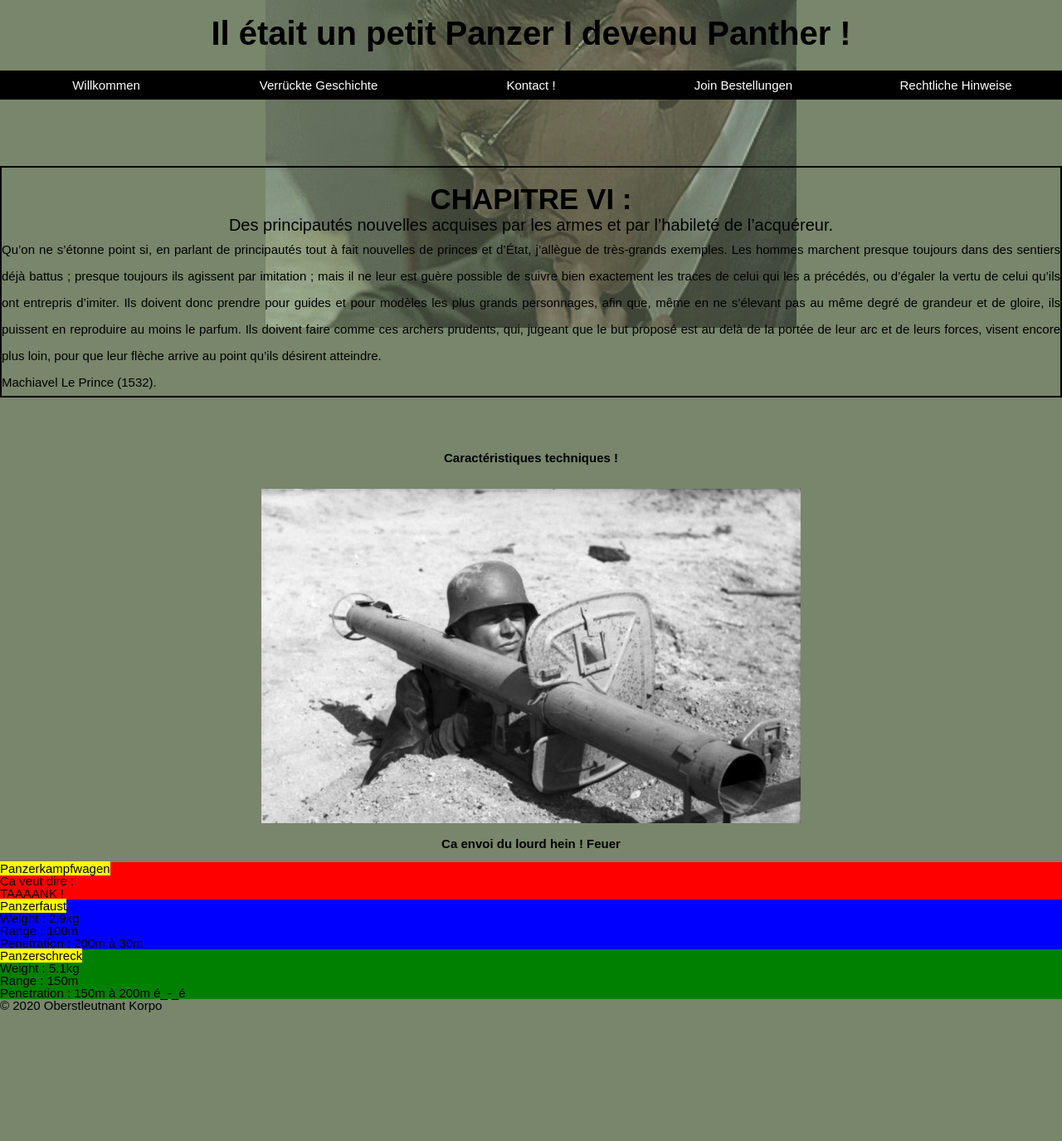
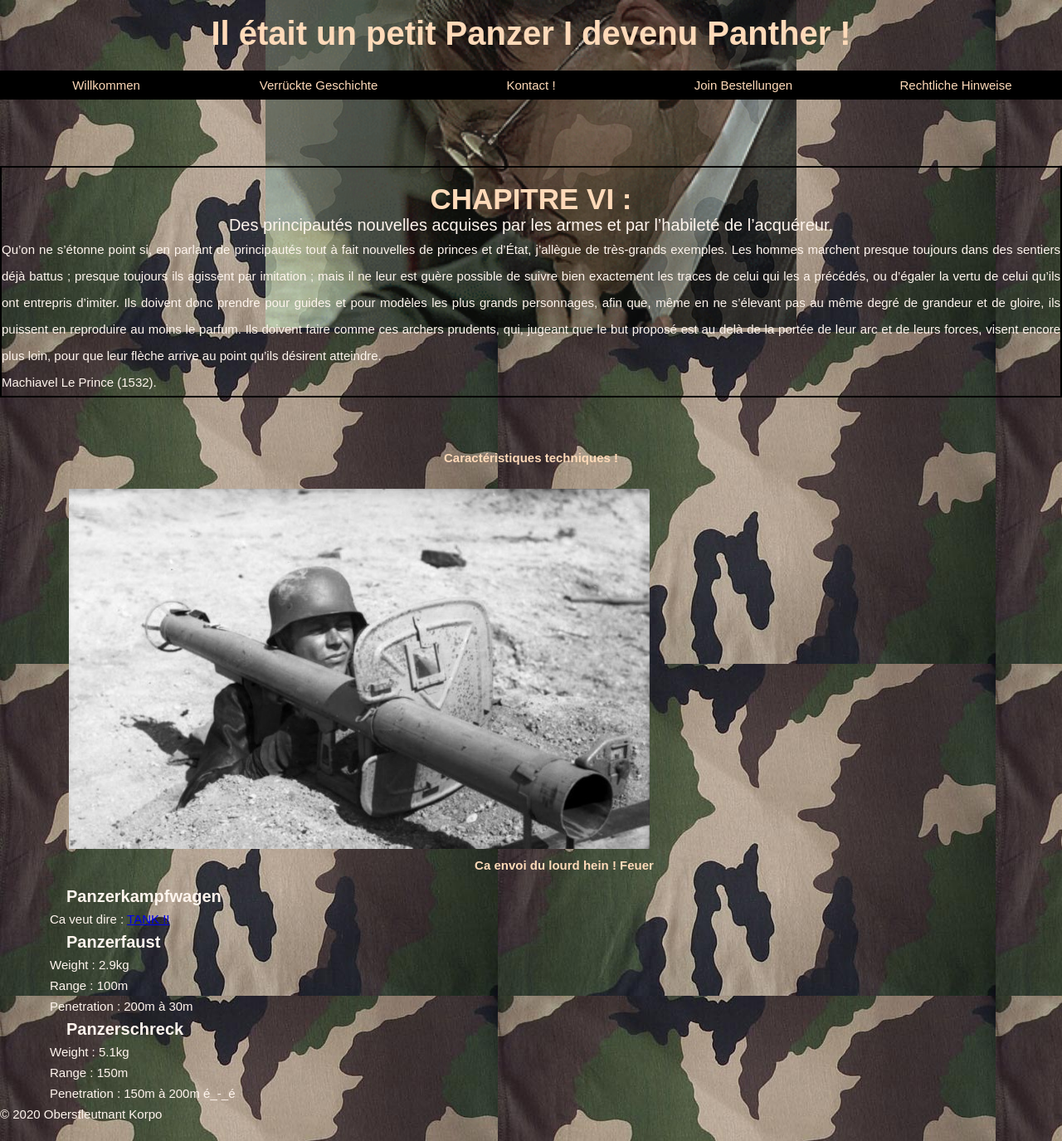
Before and after one commit to Mattious-pix/Eval---Fred-HTML-CSS, a PHP site: page / in a window 1280 px wide. Shown: the whole page at 83% size. Before the commit the page ends 1220 px from the top, so only its background shows below. Run offline with PHP 8.4, Linux system fonts and the light colour scheme.

Commit message:
Das Gross Commmit

```diff
--- a/assets/css/style.css
+++ b/assets/css/style.css
@@ -2,8 +2,11 @@
   @import url('font.css');
 
   body {
-    background-color: #78866b;
+    background: url(camouflage.jpg);
     position: relative;
+    color : #FFF5EE;
+    background-repeat: space-repeat;
+
   }
 
   body::after {
@@ -13,7 +16,7 @@
     background-repeat: no-repeat;
     background-position: top;
     margin-bottom: 20px;
-    opacity: 0.5;
+    opacity: 0.8;
     top: 0;
     left: 0;
     bottom: 0;
@@ -33,6 +36,7 @@
     text-align: center;
     font-size: 40px;
     margin-bottom: 25px;
+    color: #FFDAB9;
   }
 
   #menu ul {
@@ -55,9 +59,10 @@
     color:white;
     text-decoration:none;
     padding:5px;
+    color: #FFDAB9;
   }
   #menu li a:hover {
-    color:#2a2e12;
+    color:#CD853F;
   }
   #menu ul li ul {
     display:none;
@@ -99,31 +104,66 @@
     margin-top: 50px;
   }
   .caractech{
+  margin-bottom: 30px;
   text-align: center;
-  margin-bottom: 30px;
   font-size: 15px;
   font-weight: bold;
+  color: #FFDAB9;
 
   }
   .panzershreck{
-    text-align: center;
+    margin-left: 80px;
     margin-top: 30px;
   }
+  .ssttrpz{
+    color: #FFDAB9;
+  }
   img {
-    width: 650px;
+    width: 700px;
+    margin-left: 3px;
   }
-div .panzershreck p{
+  div .panzershreck .ssttrpz{
   font-size: 15px;
   font-weight: bold;
-  margin-top: 15px;
-  margin-bottom: 15px;
-}
-.Pzkwg{
-  background-color: red;
-}
-.Pzrft{
-  background-color: blue;
-}
-.Pzrsch{
-  background-color: green;
-}
+  margin-top: 10px;
+  margin-bottom: 20px;
+  text-align: center;
+  }
+  div .Pzkwg h2{
+  font-weight: bold;
+  font-size: 20px;
+  margin-left: 80px;
+  margin-bottom: 10px;
+  }
+  div .Pzkwg p{
+      font-size: 15px;
+      margin-left: 60px;
+      margin-bottom: 10px;
+  }
+  div .Pzrft h2{
+  font-size: 15px;
+  font-weight: bold;
+  font-size: 20px;
+  margin-left: 80px;
+  margin-bottom: 10px;
+  }
+
+  div .Pzrft p{
+      font-size: 15px;
+      margin-left: 60px;
+      margin-bottom: 10px;
+  }
+
+  div .Pzrsch h2{
+  font-size: 15px;
+  font-weight: bold;
+  font-size: 20px;
+  margin-left: 80px;
+  margin-bottom: 10px;
+  }
+  div .Pzrsch p{
+    font-size: 15px;
+    font-size: 15px;
+    margin-left: 60px;
+    margin-bottom: 10px;
+  }
--- a/includes/accueil.inc.php
+++ b/includes/accueil.inc.php
@@ -19,20 +19,19 @@
         <h2 class="caractech">Caractéristiques techniques !</h1>
 
         <div class="panzershreck">
-          <link rel=stylesheet href="style.css" type="text/css">
-          <img src="./assets/img/Panzershreck.jpg"/>
-          <p> Ca envoi du lourd hein ! Feuer </p>
+          <img src="./assets/img/Panzershreck.jpg" class="imgpz"/>
+            <p class="ssttrpz"> Ca envoi du lourd hein ! Feuer </p>
         </div>
 
         <!--Panzerkampfwagen-->
         <div class="Pzkwg">
-          <h2> <mark>Panzerkampfwagen</mark></h1>
-          <p>Ca veut dire : <br />TAAAANK !</p>
+          <h2> <strong>Panzerkampfwagen</strong></h1>
+          <p>Ca veut dire : <a href="https://fr.wikipedia.org/wiki/Tank" target="_blank"> TANK !! </a></p>
         </div>
 
         <!--Panzerfaust-->
         <div class="Pzrft">
-          <h2> <mark> Panzerfaust </mark> </h2>
+          <h2> <strong> Panzerfaust </strong> </h2>
 
           <p> Weight : 2.9kg </p>
           <p> Range : 100m </p>
@@ -41,7 +40,7 @@
 
         <!--Panzershreck-->
         <div class="Pzrsch">
-          <h2> <mark> Panzerschreck </mark> </h2>
+          <h2> <strong> Panzerschreck </strong> </h2>
 
           <p> Weight : 5.1kg </p>
           <p> Range : 150m </p>
```
Also changed, not shown: includes/contact.inc.php (added, +55 -0 lines), includes/frmContact.php (+6 -1 lines), assets/css/camouflage.jpg (added).
